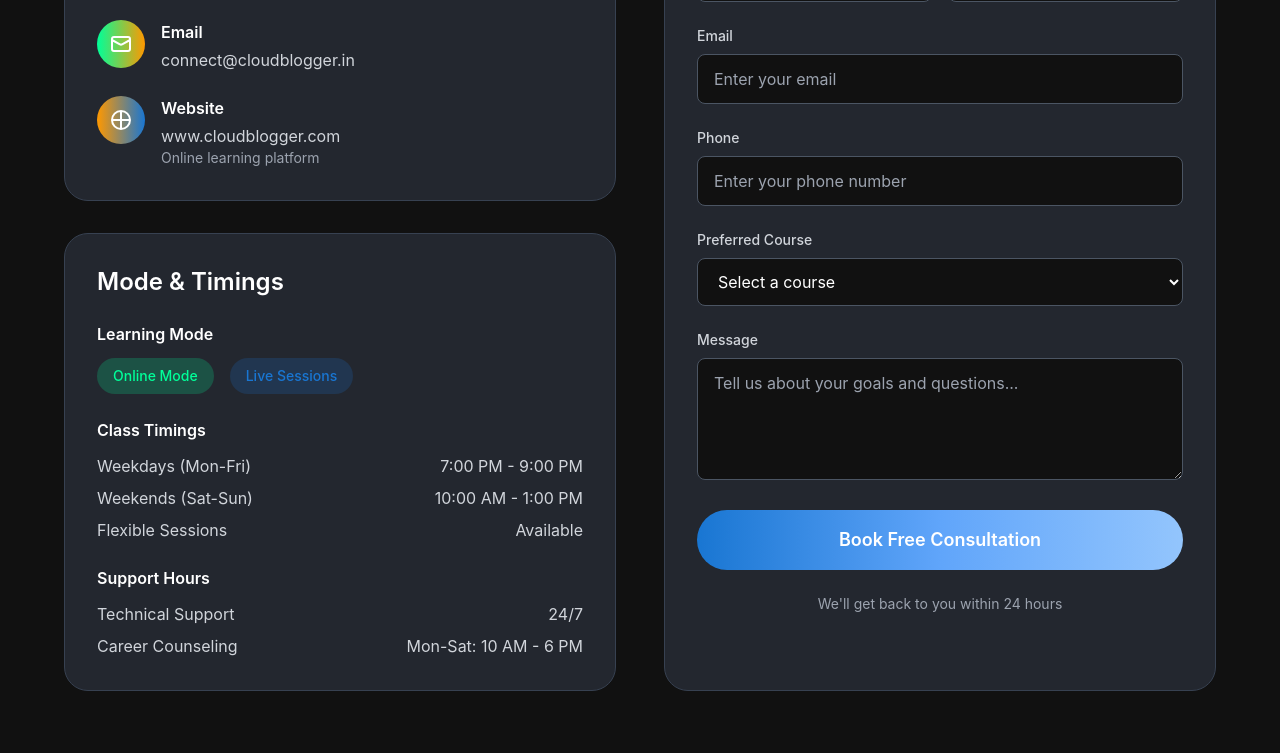
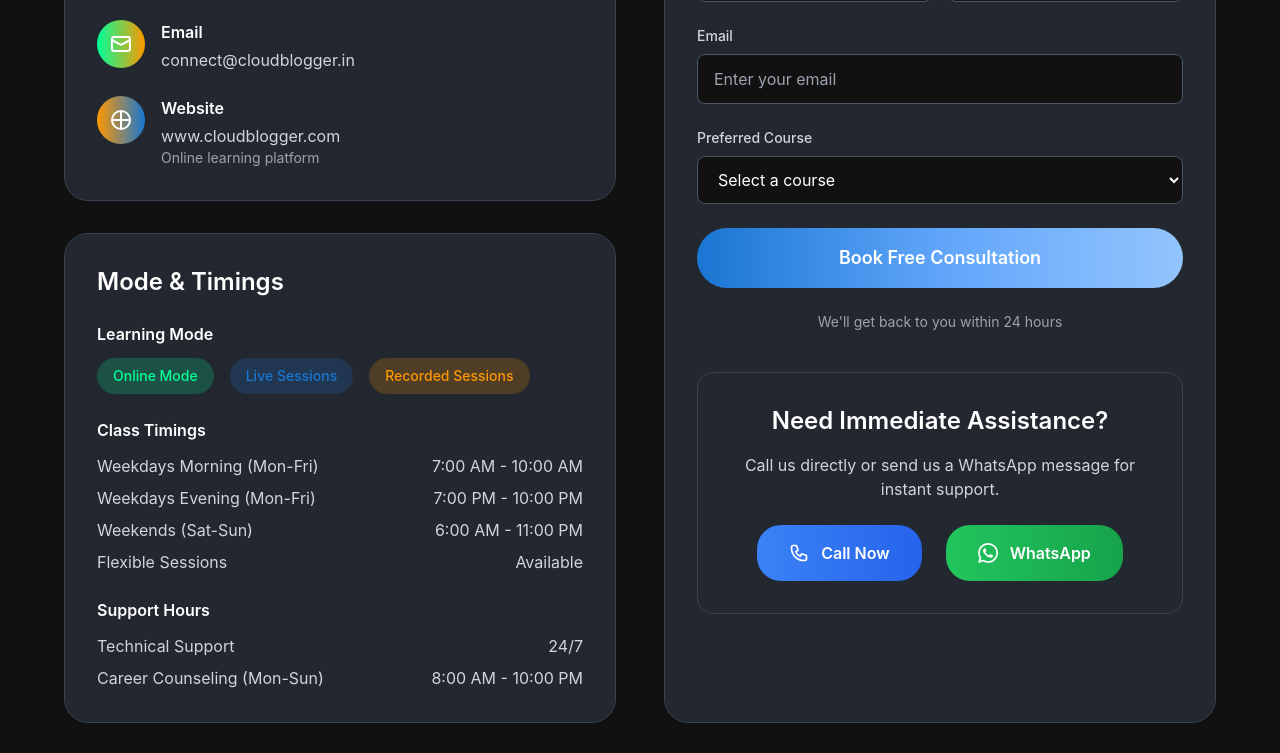
Before and after one commit to sasmit-yadav/CloudBlogger, a React (Create React App) app: page / in a window 1280 px wide. Shown: the part 10080-10833 px from the top of the page. Built offline with nearby package versions, Linux system fonts and the light colour scheme.

Commit message:
Update ContactSection: smaller consultation form, add recorded sessions, update timings

```diff
--- a/src/components/ContactSection.tsx
+++ b/src/components/ContactSection.tsx
@@ -83,6 +83,9 @@ const ContactSection: React.FC = () => {
                       <span className="px-4 py-2 bg-grafanaBlue/20 text-grafanaBlue rounded-full text-sm font-medium">
                         Live Sessions
                       </span>
+                      <span className="px-4 py-2 bg-grafanaOrange/20 text-grafanaOrange rounded-full text-sm font-medium">
+                        Recorded Sessions
+                      </span>
                     </div>
                   </div>
 
@@ -90,12 +93,16 @@ const ContactSection: React.FC = () => {
                     <h4 className="text-white font-semibold mb-3">Class Timings</h4>
                     <div className="space-y-2">
                       <div className="flex justify-between text-gray-300">
-                        <span>Weekdays (Mon-Fri)</span>
-                        <span>7:00 PM - 9:00 PM</span>
+                        <span>Weekdays Morning (Mon-Fri)</span>
+                        <span>7:00 AM - 10:00 AM</span>
+                      </div>
+                      <div className="flex justify-between text-gray-300">
+                        <span>Weekdays Evening (Mon-Fri)</span>
+                        <span>7:00 PM - 10:00 PM</span>
                       </div>
                       <div className="flex justify-between text-gray-300">
                         <span>Weekends (Sat-Sun)</span>
-                        <span>10:00 AM - 1:00 PM</span>
+                        <span>6:00 AM - 11:00 PM</span>
                       </div>
                       <div className="flex justify-between text-gray-300">
                         <span>Flexible Sessions</span>
@@ -112,8 +119,8 @@ const ContactSection: React.FC = () => {
                         <span>24/7</span>
                       </div>
                       <div className="flex justify-between text-gray-300">
-                        <span>Career Counseling</span>
-                        <span>Mon-Sat: 10 AM - 6 PM</span>
+                        <span>Career Counseling (Mon-Sun)</span>
+                        <span>8:00 AM - 10:00 PM</span>
                       </div>
                     </div>
                   </div>
@@ -155,29 +162,11 @@ const ContactSection: React.FC = () => {
                 </div>
 
                 <div>
-                  <label className="block text-gray-300 text-sm font-medium mb-2">Phone</label>
-                  <input
-                    type="tel"
-                    className="w-full bg-grafanaBg border border-gray-600 rounded-lg px-4 py-3 text-white placeholder-gray-400 focus:border-grafanaBlue focus:outline-none transition-colors duration-300"
-                    placeholder="Enter your phone number"
-                  />
-                </div>
-
-                <div>
                   <label className="block text-gray-300 text-sm font-medium mb-2">Preferred Course</label>
                   <select className="w-full bg-grafanaBg border border-gray-600 rounded-lg px-4 py-3 text-white focus:border-grafanaBlue focus:outline-none transition-colors duration-300">
                     <option value="">Select a course</option>
                     <option value="complete">Complete Program</option>
                   </select>
-                </div>
-
-                <div>
-                  <label className="block text-gray-300 text-sm font-medium mb-2">Message</label>
-                  <textarea
-                    rows={4}
-                    className="w-full bg-grafanaBg border border-gray-600 rounded-lg px-4 py-3 text-white placeholder-gray-400 focus:border-grafanaBlue focus:outline-none transition-colors duration-300"
-                    placeholder="Tell us about your goals and questions..."
-                  ></textarea>
                 </div>
 
                 <button
@@ -193,12 +182,10 @@ const ContactSection: React.FC = () => {
                   We'll get back to you within 24 hours
                 </p>
               </div>
-            </div>
-          </div>
 
-          {/* Quick Contact */}
-          <div className="mt-16 text-center">
-            <div className="bg-grafanaGray rounded-2xl p-8 border border-gray-700 max-w-4xl mx-auto">
+              {/* Quick Contact moved here */}
+              <div className="mt-10 text-center">
+                <div className="bg-grafanaGray rounded-2xl p-8 border border-gray-700 max-w-2xl mx-auto">
                   <h3 className="text-2xl font-semibold text-white mb-4">Need Immediate Assistance?</h3>
                   <p className="text-gray-300 mb-6">
                     Call us directly or send us a WhatsApp message for instant support.
@@ -220,6 +207,8 @@ const ContactSection: React.FC = () => {
                   </div>
                 </div>
               </div>
+            </div>
+          </div>
 
           {/* Footer */}
           <div className="mt-16 pt-8 border-t border-gray-700">
```
Lines whose indentation alone changed are shown as unchanged.
